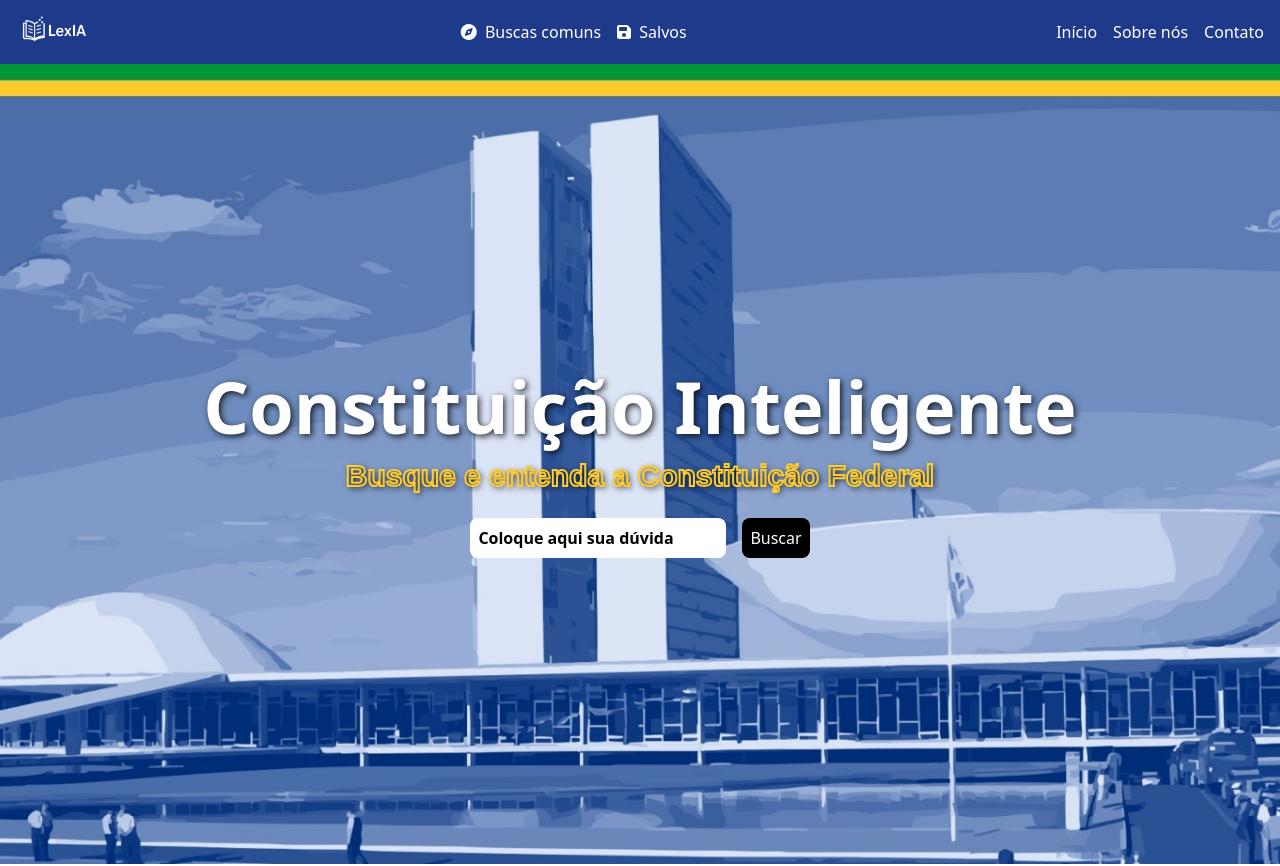
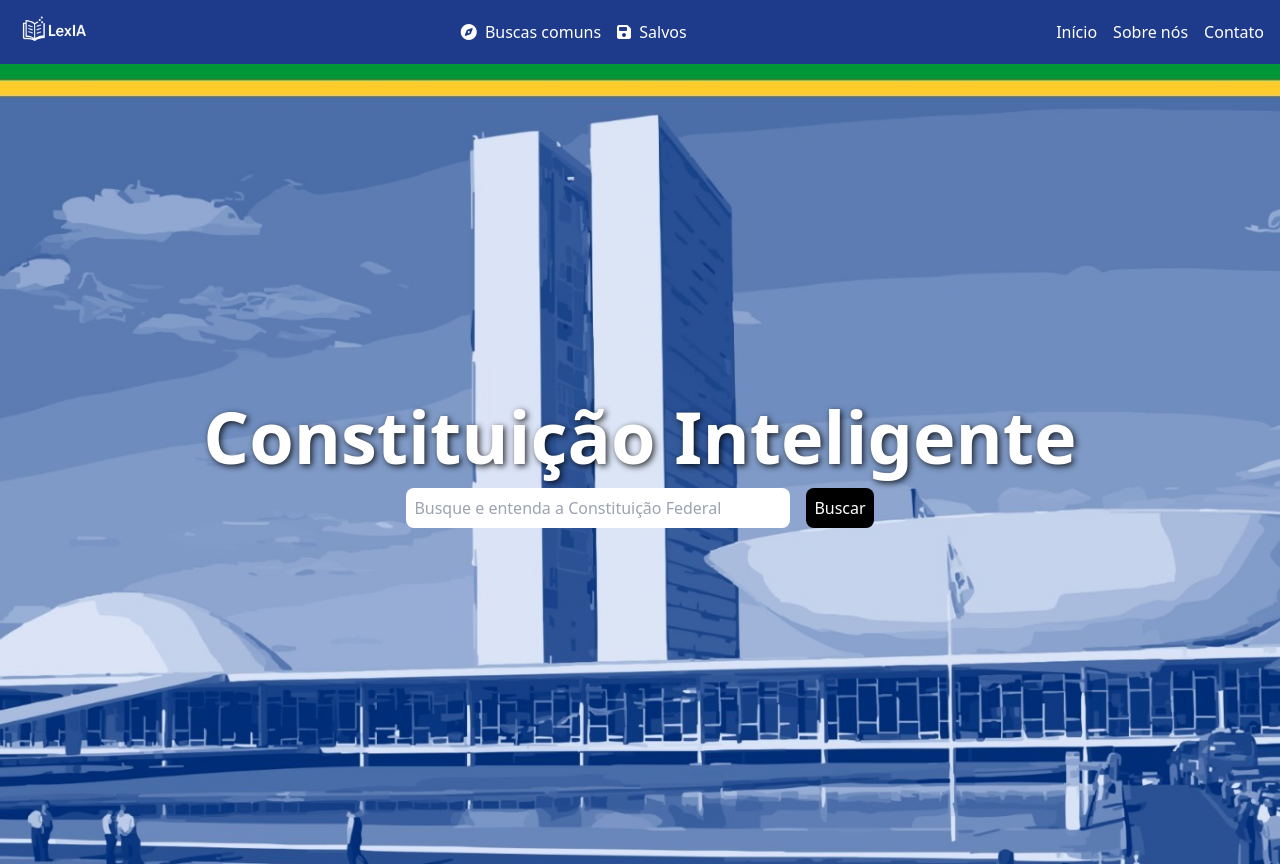
Before and after one commit to gustavoh-dev/LexIA-RiseUP, a React (Vite) app in the folder lexia-constituicao-inteligente/: page / in a window 1280 px wide. Shown: the top 866 px of the page. Built offline with nearby package versions, Linux system fonts and the light colour scheme.

Commit message:
refatora MainContent: - remove o texto do slogan - amplia o campo de busca - adiciona foco e transição no botão - atualiza placeholder para mensagem mais clara

```diff
--- a/lexia-constituicao-inteligente/src/components/MainContent.jsx
+++ b/lexia-constituicao-inteligente/src/components/MainContent.jsx
@@ -1,8 +1,7 @@
 import React, { useState } from 'react';
 
-// Note a mudança no caminho da imagem de fundo
 const MainContent = ({ setSearchQuery, setActiveSection }) => {
-  const [query, setQuery] = useState("");
+  const [query, setQuery] = useState('');
 
   const handleSearch = () => {
     if (query.trim()) {
@@ -16,16 +15,17 @@ const MainContent = ({ setSearchQuery, setActiveSection }) => {
       <div className="absolute inset-0 bg-[url('/images/background.jpg')] bg-cover bg-top opacity-100"></div>
       <div className="relative z-10 text-center">
         <h1 className="text-7xl font-bold text-white mb-4 text-shadow-custom">Constituição Inteligente</h1>
-        <p className="text-3xl slogan-contornado mb-6 text-shadow-custom">Busque e entenda a Constituição Federal</p>
         <div className="flex items-center justify-center space-x-4">
           <input
             type="text"
-            placeholder="Coloque aqui sua dúvida"
-            className="p-2 rounded-lg text-black w-64 placeholder-black"
+            placeholder="Busque e entenda a Constituição Federal"
+            className="p-2 rounded-lg text-black w-96 focus:outline-none focus:ring-2 focus:ring-white"
             value={query}
             onChange={(e) => setQuery(e.target.value)}
           />
-          <button className="bg-black text-white p-2 rounded-lg" onClick={handleSearch}>Buscar</button>
+          <button className="bg-black text-white p-2 rounded-lg hover:bg-gray-800 transition" onClick={handleSearch}>
+            Buscar
+          </button>
         </div>
       </div>
     </main>
```
